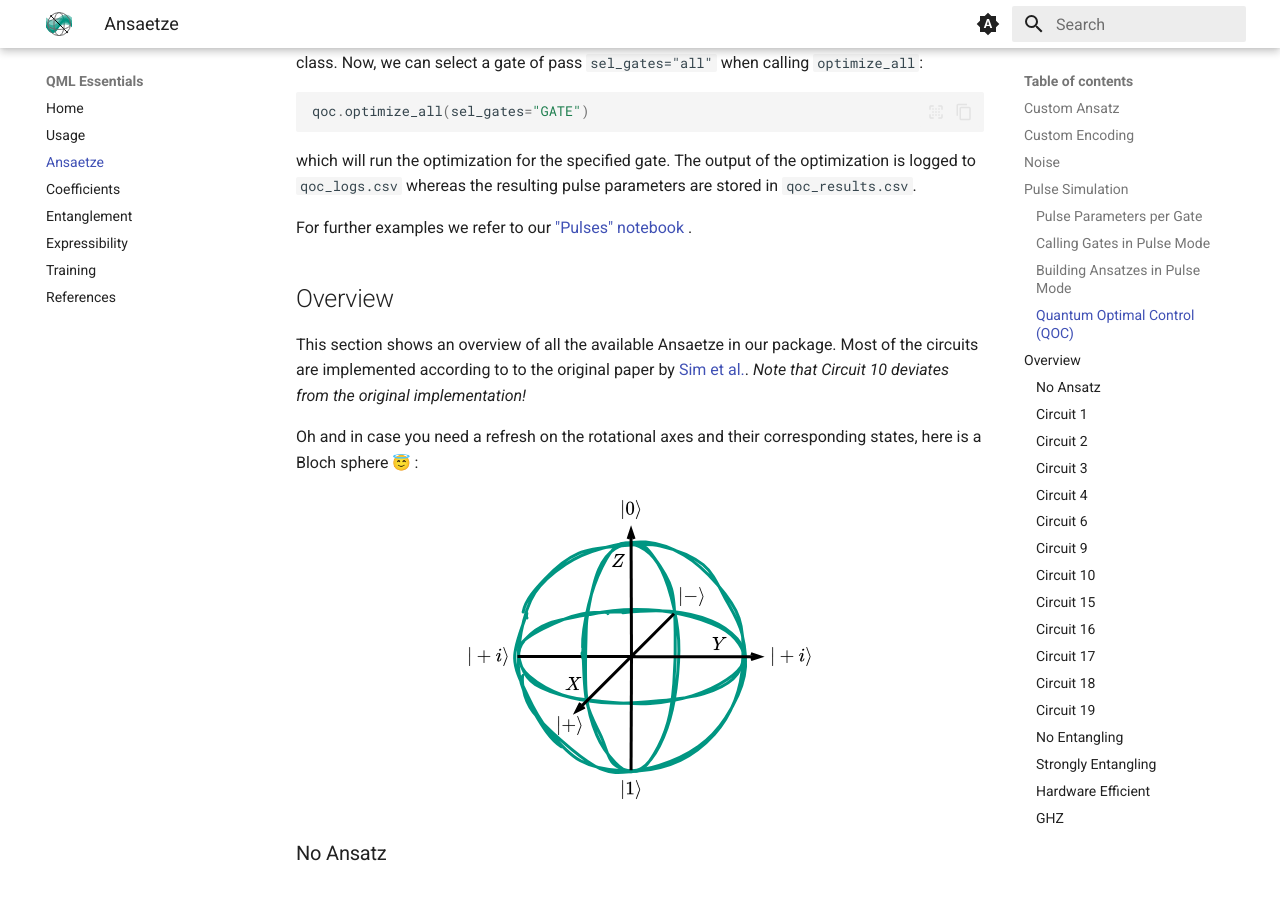
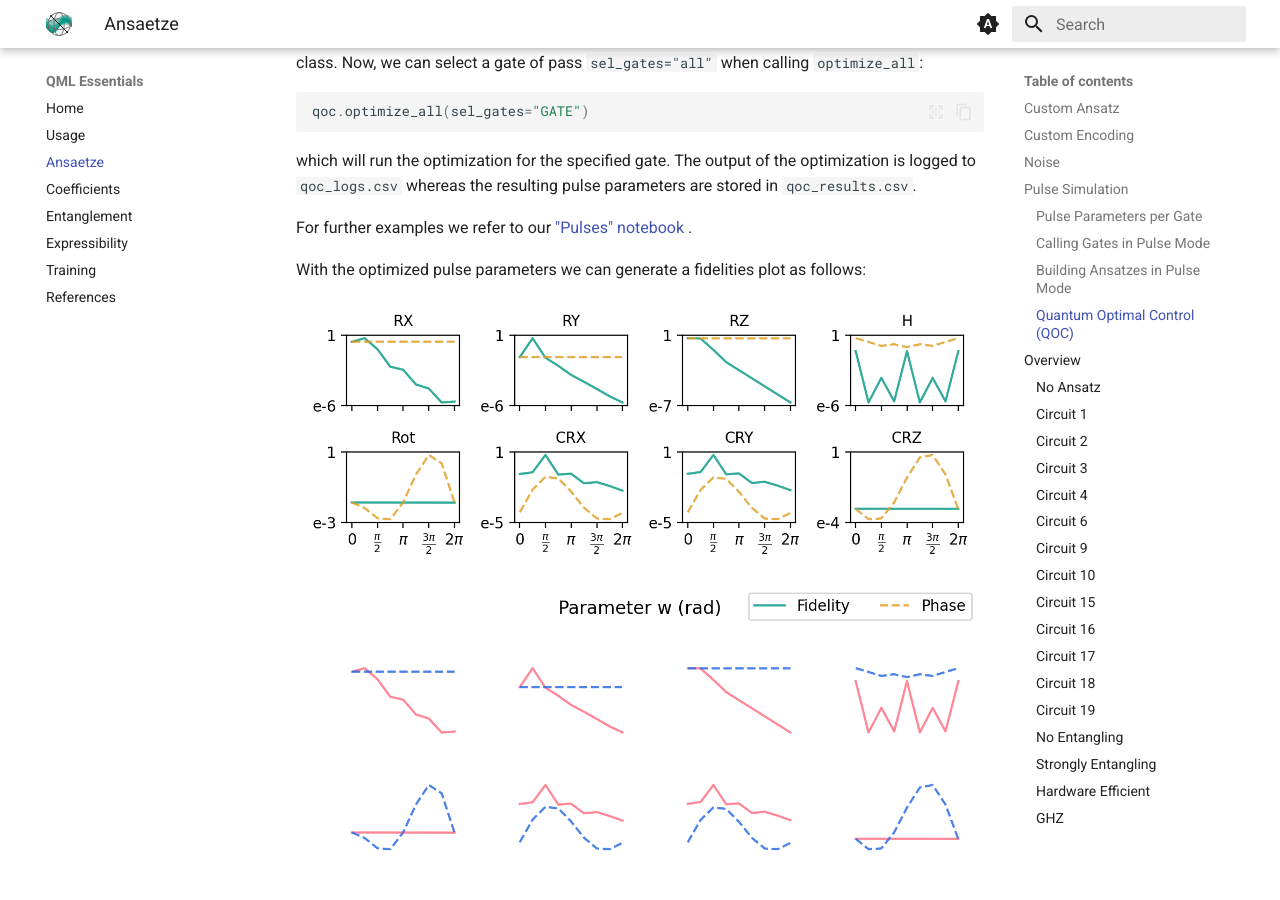
Before and after one commit to cirKITers/qml-essentials, an MkDocs documentation site: the page built from docs/ansaetze.md, in a window 1280 px wide and 900 px high, scrolled down 6471 px. Built offline with MkDocs 1.6.1 and Material for MkDocs 9.7.7, drawn with Linux system fonts in a browser that asks for light colours; emoji names are drawn with the system emoji font; some of the changed text lies outside the part shown.

Commit message:
fidelities plot
Signed-off-by: Melvin Strobl <lc3267@kit.edu>

```diff
--- a/docs/ansaetze.md
+++ b/docs/ansaetze.md
@@ -274,6 +274,11 @@ The output of the optimization is logged to `qoc_logs.csv` whereas the resulting
 
 For further examples we refer to our ["Pulses" notebook](https://github.com/cirKITers/qml-essentials/blob/main/docs/pulses.ipynb) .
 
+With the optimized pulse parameters we can generate a fidelities plot as follows:
+
+![Gate Fidelities](figures/gates_fidelities_light.png#light-only)
+![Gate Fidelities](figures/gates_fidelities_dark.png#dark-only)
+
 ## Overview
 
 This section shows an overview of all the available Ansaetze in our package.
```
